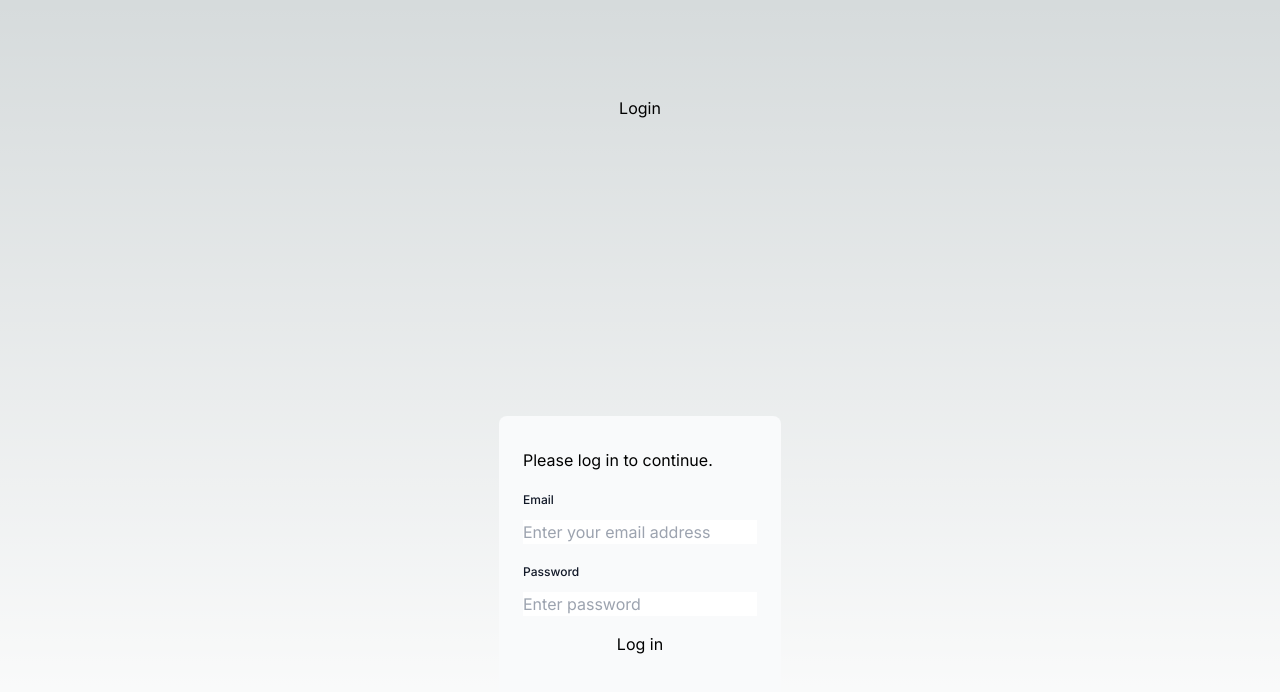
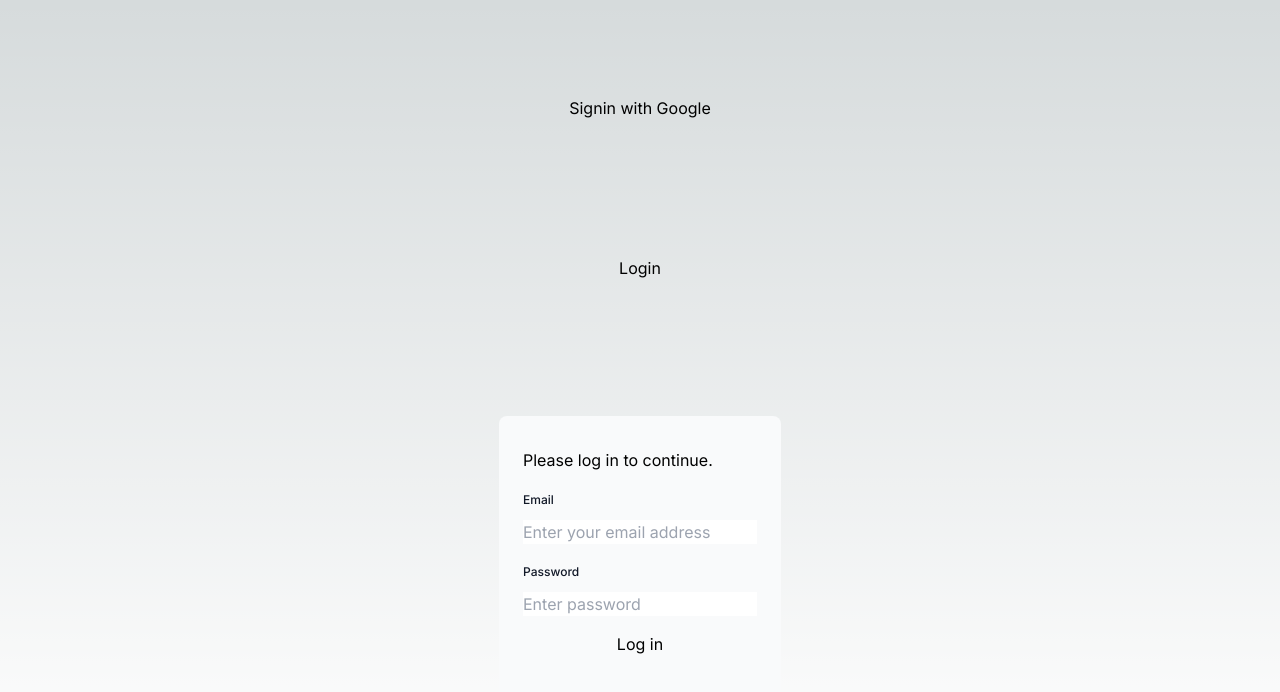
Before and after one commit to NortonIce/DelayedCherryBlossom, a Next.js app: page /login in a window 1280 px wide. Shown: the top 692 px of the page. Built offline with nearby package versions, Linux system fonts and the light colour scheme.

Commit message:
Moved goolge login to the login page

```diff
--- a/app/login/page.tsx
+++ b/app/login/page.tsx
@@ -1,8 +1,10 @@
 import LoginForm from "../ui/login-form";
+import { SignIn } from "../ui/sign-in";
 
 export default function LoginPage() {
     return (
         <main className="flex min-h-screen flex-col items-center justify-between p-24">
+            <SignIn />
             <button>Login</button>
 
             <LoginForm />
--- a/app/page.tsx
+++ b/app/page.tsx
@@ -1,11 +1,7 @@
-import Image from "next/image";
-import { SignIn } from "./ui/sign-in";
-
 export default function Home() {
     return (
         <main className="flex min-h-screen flex-col items-center justify-between p-24">
             <h3>Hello</h3>
-            <SignIn />
         </main>
     );
 }
```
